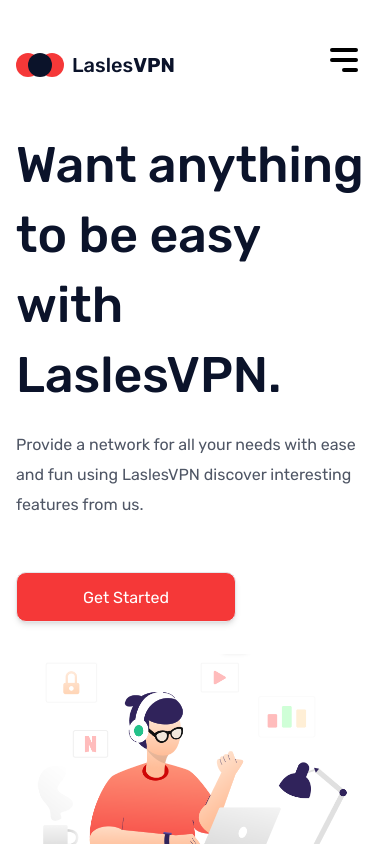
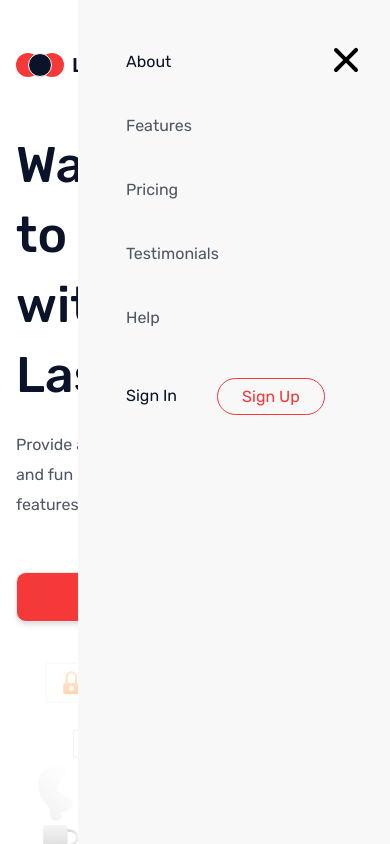
Before and after one commit to jsonwamuyu/LaslesVPN_app, a Next.js app: page / in a window 390 px wide. Both pictures are taken after a click on the icon 344 px from the left and 60 px from the top of the page. Shown: the top 844 px of the page. Built offline with nearby package versions, Linux system fonts and the light colour scheme.

Commit message:
Collapsable Navbar

```diff
--- a/app/conponents/Navbar.tsx
+++ b/app/conponents/Navbar.tsx
@@ -11,7 +11,7 @@
         <div className='flex space-x-2 justify-center items-center'>
             <div className="flex flex-row">
                 <div className='h-6 w-6 bg-[#F53838] rounded-full'/>
-                <div className='h-6 w-6 bg-[#0B132A] rounded-full z-10 -ml-3'/>
+                <div className='h-6 w-6 bg-[#0B132A] rounded-full z-10 -ml-3 border-white border-[1.4px]'/>
                 <div className='h-6 w-6 bg-[#F53838] rounded-full -ml-3'/>
             </div>
             <h3 className='text-[20px] leading-[24px] font-medium'>Lasles<span  className='font-bold'>VPN</span></h3>
@@ -24,8 +24,36 @@
             <li><a href="">Help</a></li>
         </ul>
         <div className="sm:hidden h-[50px] w-[50px] relative">
-            <HiMenuAlt3 className="h-[80%] w-[80%] cursor-pointer"/>
+            <HiMenuAlt3 className="h-[80%] w-[80%] cursor-pointer" onClick={() =>setToggle(true)}/>
         </div>
+
+            {
+                toggle && (
+                    <div className=" sm:hidden flex flex-col space-y-12 absolute top-0 right-0 h-full
+                     w-[80%] z-50 bg-[#f8f8f8] pr-[1rem] pt-[50px]">
+                        <div className="flex flex-row justify-between items-start">
+                            <ul className='sm:hidden flex flex-col space-y-[40px] items-start justify-start sm:pl-6 pl-[3rem]'>
+                                <li><a href="" className='active' onClick={() => setToggle(false)}>About</a></li>
+                                <li><a href="" onClick={() => setToggle(false)}>Features</a></li>
+                                <li><a href="" onClick={() => setToggle(false)}>Pricing</a></li>
+                                <li><a href="" onClick={() => setToggle(false)}>Testimonials</a></li>
+                                <li><a href="" onClick={() => setToggle(false)}>Help</a></li>
+                            </ul>
+                            <HiX className=" h-[40px] w-[40px] mt-[-10px]  mr-2 cursor-pointer" onClick={() => setToggle(false)}/>
+                        </div>
+                        <div className='sm:hidden flex space-x-4 items-start justify-start pl-[1.5rem]'>
+
+                             <a href="" className='text-[#0B132A] leading-[19px] border-white hover:border-[#F53838]
+                                 hover:text-[#F53838] flex items-center justify-center py-2 px-6 rounded-[50px]'>Sign In</a>
+
+
+                            <a href="" className='text-[#F53838] border rounded-[50px] border-[#F53838] bg-transparent p-2 px-6
+                             flex items-center justify-center hover:border-[#0B132A]'>Sign Up</a>
+                        </div>
+                    </div>
+                )
+            }
+
         <div className='hidden lg:flex space-x-4 items-center justify-center'>
 
             <a href="" className='text-[#0B132A] leading-[19px] border-white hover:border-[#F53838]
```
